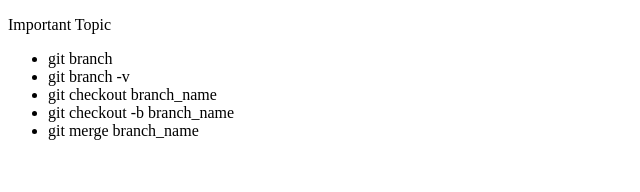
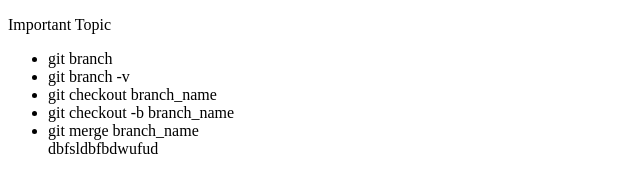
Before and after one commit to dhruv-kushwaha/Car-Listing, a plain HTML site: page topic.html in a window 1280 px wide. Shown: the whole page, without its empty margins (0-640 px from the left). Drawn offline with Linux system fonts and the light colour scheme.

Commit message:
Update topic.html

```diff
--- a/topic.html
+++ b/topic.html
@@ -14,6 +14,7 @@
         <li>git checkout branch_name</li>
         <li>git checkout -b branch_name</li>
         <li>git merge branch_name</li>
+        dbfsldbfbdwufud
     </ul>
 </body>
 </html>
```
